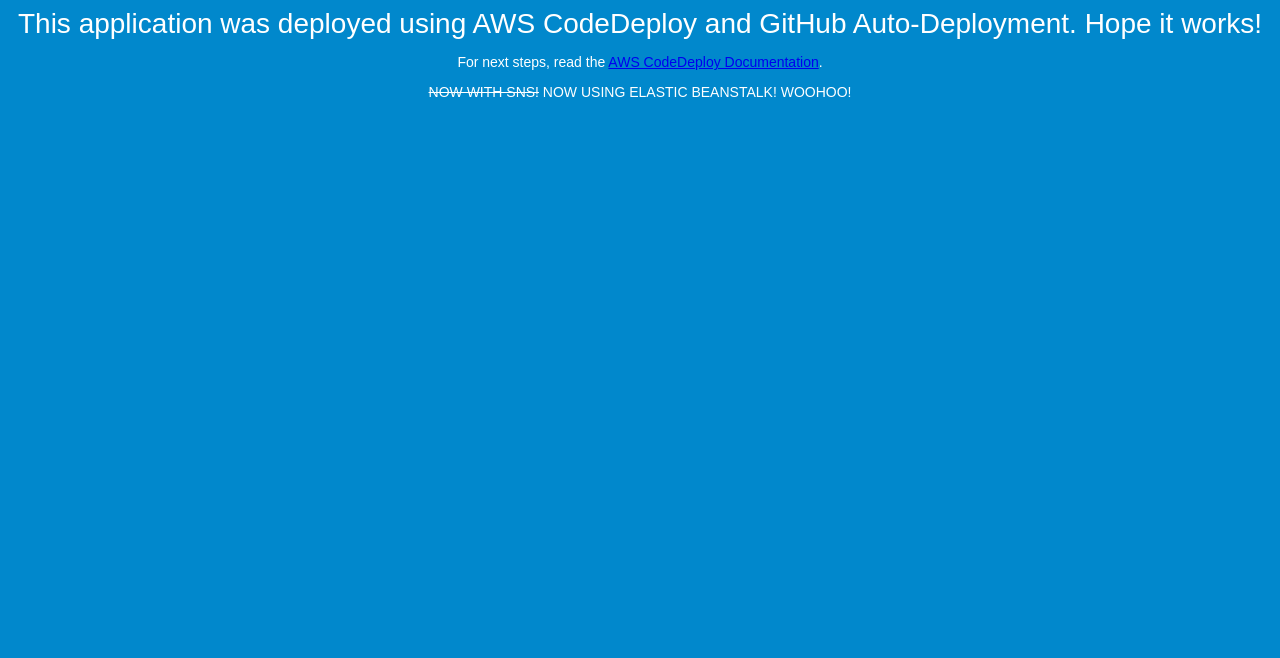
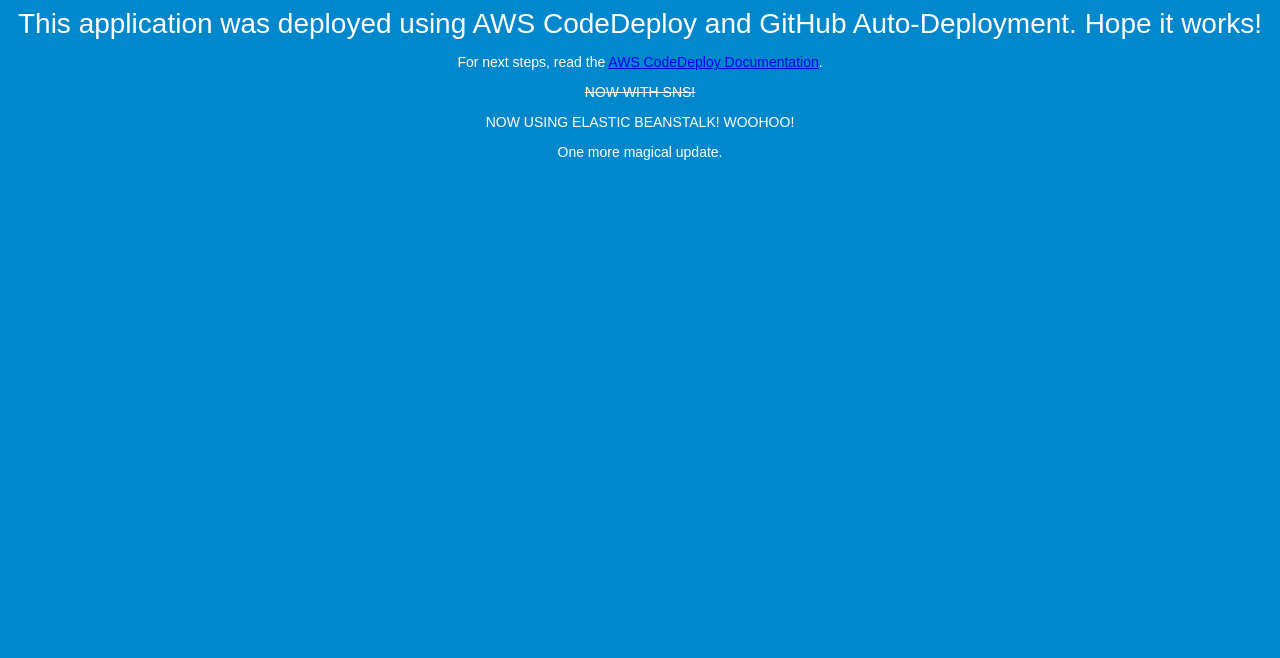
Before and after one commit to alexlangley/codedeploysample, a plain HTML site: page index.html in a window 1280 px wide. Shown: the part 142-800 px from the top of the page. Drawn offline with Linux system fonts and the light colour scheme.

Commit message:
Another test of the pipeline

```diff
--- a/index.html
+++ b/index.html
@@ -30,7 +30,8 @@
     <h2>This application was deployed using AWS CodeDeploy and GitHub Auto-Deployment.  Hope it works!</h2>
     <p>For next steps, read the <a href="http://aws.amazon.com/documentation/codedeploy">AWS CodeDeploy Documentation</a>.</p>
 	<strike>NOW WITH SNS!</strike>
-	NOW USING ELASTIC BEANSTALK!  WOOHOO!
+	<p>NOW USING ELASTIC BEANSTALK!  WOOHOO!</p>
+	One more magical update.
   </div>
 </body>
 </html>
```
